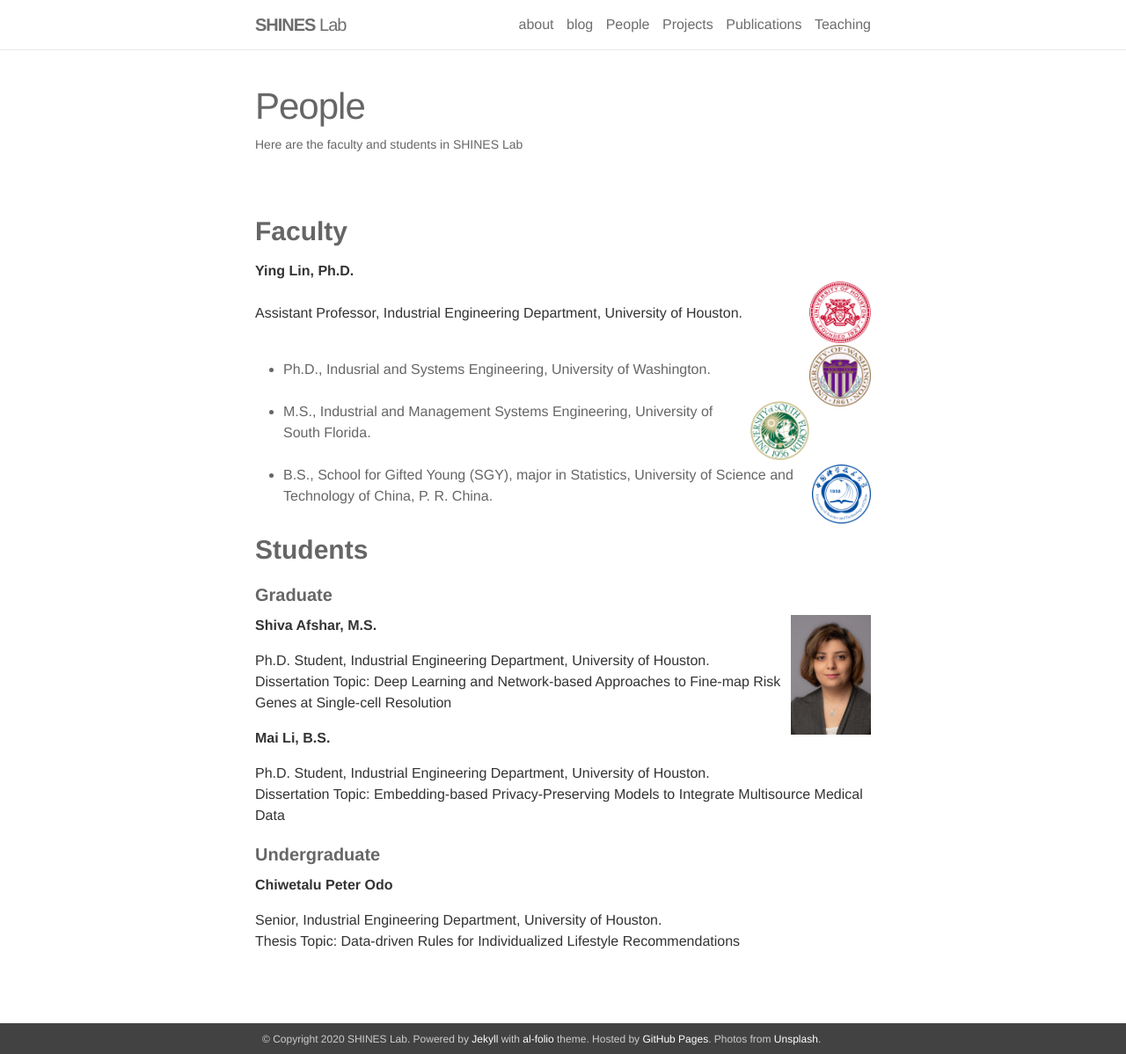
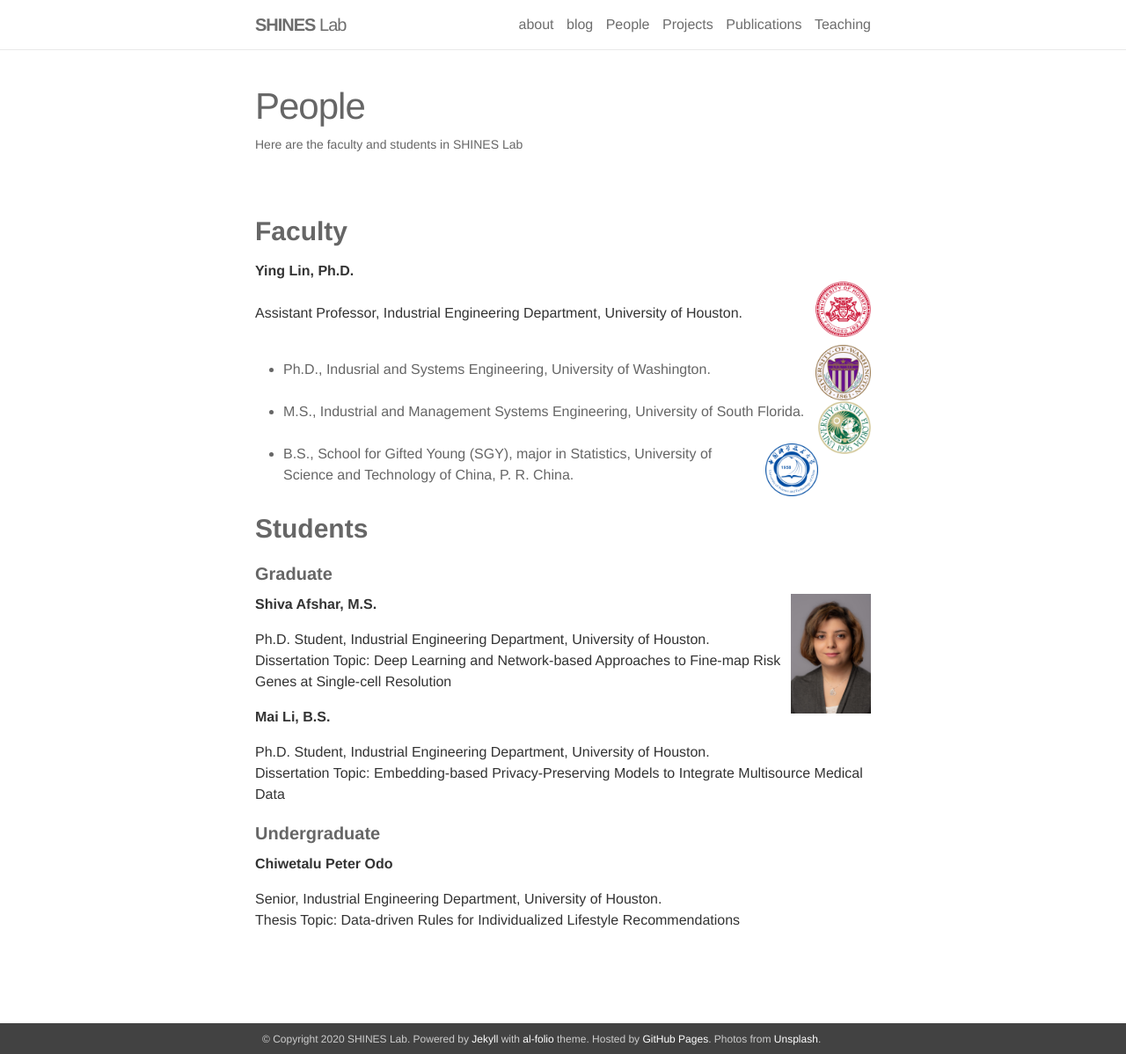
Before and after one commit to shines-lab/shines-lab.github.io, a Jekyll site: the page built from _pages/people.md, in a window 1280 px wide and 1198 px high. Shown: the whole window at 88% size. Built offline with Jekyll 4.4.1, drawn with Linux system fonts in a browser that asks for light colours; nearby versions of some CDN libraries.

Commit message:
Update people.md

```diff
--- a/_pages/people.md
+++ b/_pages/people.md
@@ -8,19 +8,19 @@ description: Here are the faculty and students in SHINES Lab
 ### **Faculty**
 
 **Ying Lin, Ph.D.**
-<img src="{{site.baseurl}}/assets/img/UH.png" align="right" width="10%" height="10%">
+<img src="{{site.baseurl}}/assets/img/UH.png" align="right" width="9%" height="9%">
 Assistant Professor, Industrial Engineering Department, University of Houston.
 <br>
 <br>
-<img src="{{site.baseurl}}/assets/img/UW.jpg" align="right" width="10%" height="10%">
+<img src="{{site.baseurl}}/assets/img/UW.jpg" align="right" width="9%" height="9%">
 * Ph.D., Indusrial and Systems Engineering, University of Washington.
 <br>
 <br>
-<img src="{{site.baseurl}}/assets/img/USF.png" align="right" width="10%" height="10%">
+<img src="{{site.baseurl}}/assets/img/USF.png" align="right" width="9%" height="9%">
 * M.S., Industrial and Management Systems Engineering, University of South Florida.
 <br>
 <br>
-<img src="{{site.baseurl}}/assets/img/USTC.png" align="right" width="10%" height="10%">
+<img src="{{site.baseurl}}/assets/img/USTC.png" align="right" width="9%" height="9%">
 * B.S., School for Gifted Young (SGY), major in Statistics, University of Science and Technology of China, P. R. China.
 <br>
 
```
